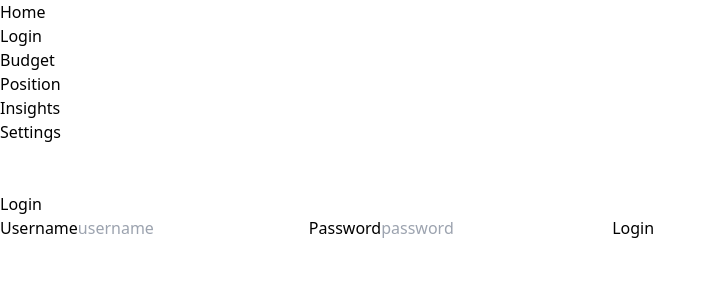
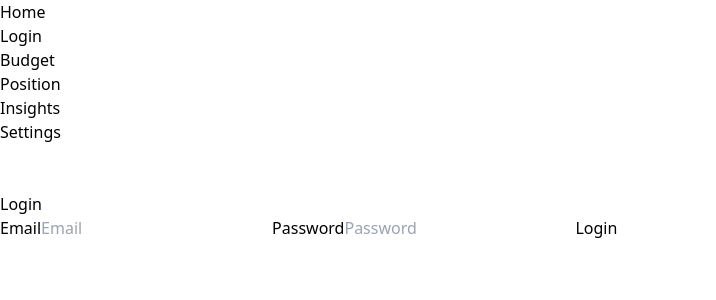
Before and after one commit to LimJieHao/project-4, a React (Vite) app in the folder frontend/: page /login in a window 1280 px wide. Shown: the top 300 px of the page, without its empty margins (0-716 px from the left). Built offline with nearby package versions, Linux system fonts and the light colour scheme.

Commit message:
fourteen commit - updated login page

```diff
--- a/frontend/package.json
+++ b/frontend/package.json
@@ -11,6 +11,7 @@
     "@headlessui/react": "^1.6.5",
     "@heroicons/react": "^1.0.6",
     "jotai": "^1.7.4",
+    "jwt-decode": "^3.1.2",
     "react": "^18.0.0",
     "react-dom": "^18.0.0",
     "react-router-dom": "^6.3.0"
--- a/frontend/src/App.jsx
+++ b/frontend/src/App.jsx
@@ -1,4 +1,5 @@
 import { BrowserRouter, Routes, Route } from "react-router-dom";
+import {atom} from "jotai"
 import LeftSideBar from "./components/LeftSideBar";
 import Navbar from "./components/Navbar";
 import Home from "./pages/Home";
@@ -7,6 +8,8 @@ import Budget from "./pages/Budget";
 import Position from "./pages/Position";
 import Insights from "./pages/Insights";
 import Settings from "./pages/Settings";
+
+export const userAtom = atom({})
 
 function App() {
   return (
--- a/frontend/src/pages/Login.jsx
+++ b/frontend/src/pages/Login.jsx
@@ -1,13 +1,18 @@
 import { useState } from "react";
 import { useNavigate } from "react-router-dom";
+import { useAtom } from "jotai";
+import { userAtom } from "../App";
+import jwtDecode from "jwt-decode";
 
 const Login = () => {
   let navigate = useNavigate();
 
   const [login, setLogin] = useState({
-    username: "",
+    email: "",
     password: "",
   });
+
+  const [user, setUser] = useAtom(userAtom);
 
   const handleChange = (event, key) => {
     setLogin({
@@ -26,8 +31,8 @@ const Login = () => {
       body: JSON.stringify(login),
     })
       .then((response) => response.json())
-      .then((data) => setUser(data));
-    navigate("/");
+      .then((data) => setUser(jwtDecode(data)));
+      navigate("/");
   };
 
   return (
@@ -35,26 +40,26 @@ const Login = () => {
       <form method="post" onSubmit={handleSubmitLogin}>
         <fieldset>
           <legend>Login</legend>
-          <label htmlFor="username">Username</label>
+          <label htmlFor="Email">Email</label>
           <input
             className="inputfield"
             required
-            type="text"
-            placeholder="username"
-            name="username"
-            id="username"
+            type="Email"
+            placeholder="Email"
+            name="Email"
+            id="Email"
             value={login.username}
-            onChange={() => handleChange(event, "username")}
+            onChange={() => handleChange(event, "email")}
           />
 
-          <label htmlFor="password">Password</label>
+          <label htmlFor="Password">Password</label>
           <input
             className="inputfield"
             required
-            type="text"
-            placeholder="password"
-            name="password"
-            id="password"
+            type="Password"
+            placeholder="Password"
+            name="Password"
+            id="Password"
             value={login.password}
             onChange={() => handleChange(event, "password")}
           />
```
Also changed, not shown: 2 other files (tests, documents, lock files or other folders).
